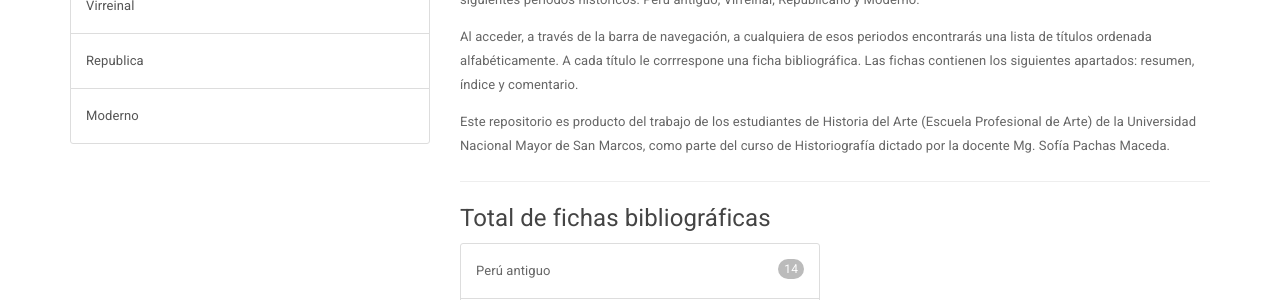
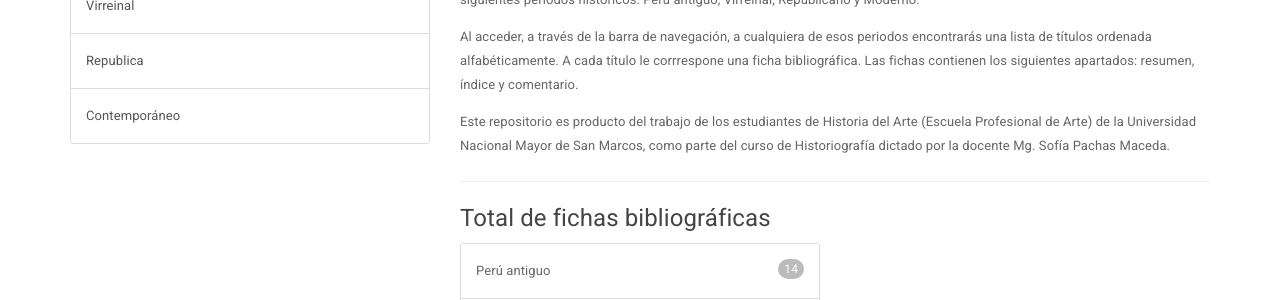
Before and after one commit to RHIAP/RHIAP.github.io, a Jekyll site: the page built from _archivo/index.md, in a window 1280 px wide. Shown: the part 219-519 px from the top of the page. Built offline with Jekyll 4.4.1, drawn with Linux system fonts in a browser that asks for light colours; nearby versions of some CDN libraries.

Commit message:
Update archivo_nav.html

```diff
--- a/_includes/archivo_nav.html
+++ b/_includes/archivo_nav.html
@@ -8,6 +8,6 @@
   </a>
   <a href="https://rhiap.github.io/archivo/republica/" class="list-group-item">Republica
   </a>
-  <a href="https://rhiap.github.io/archivo/moderno/" class="list-group-item">Moderno
+  <a href="https://rhiap.github.io/archivo/contemporaneo/" class="list-group-item">Contemporáneo
   </a>
 </div>
```
